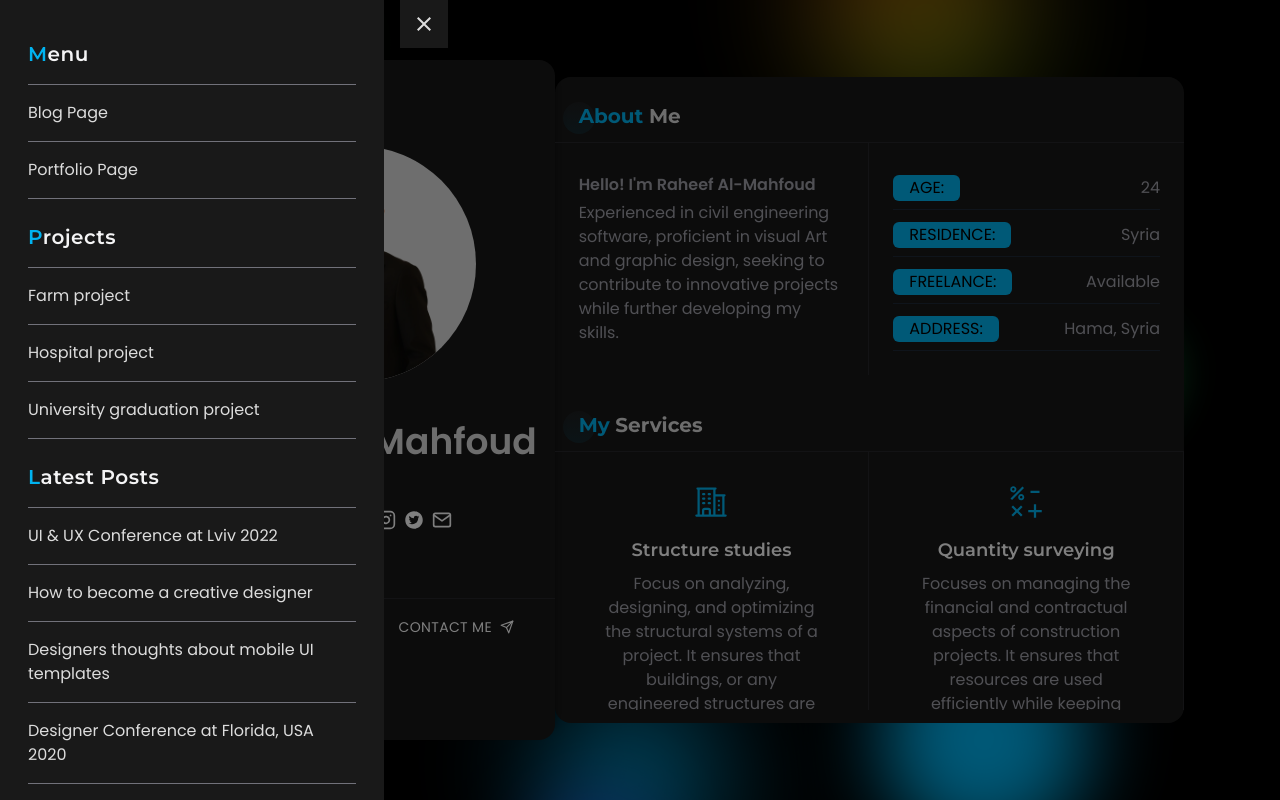
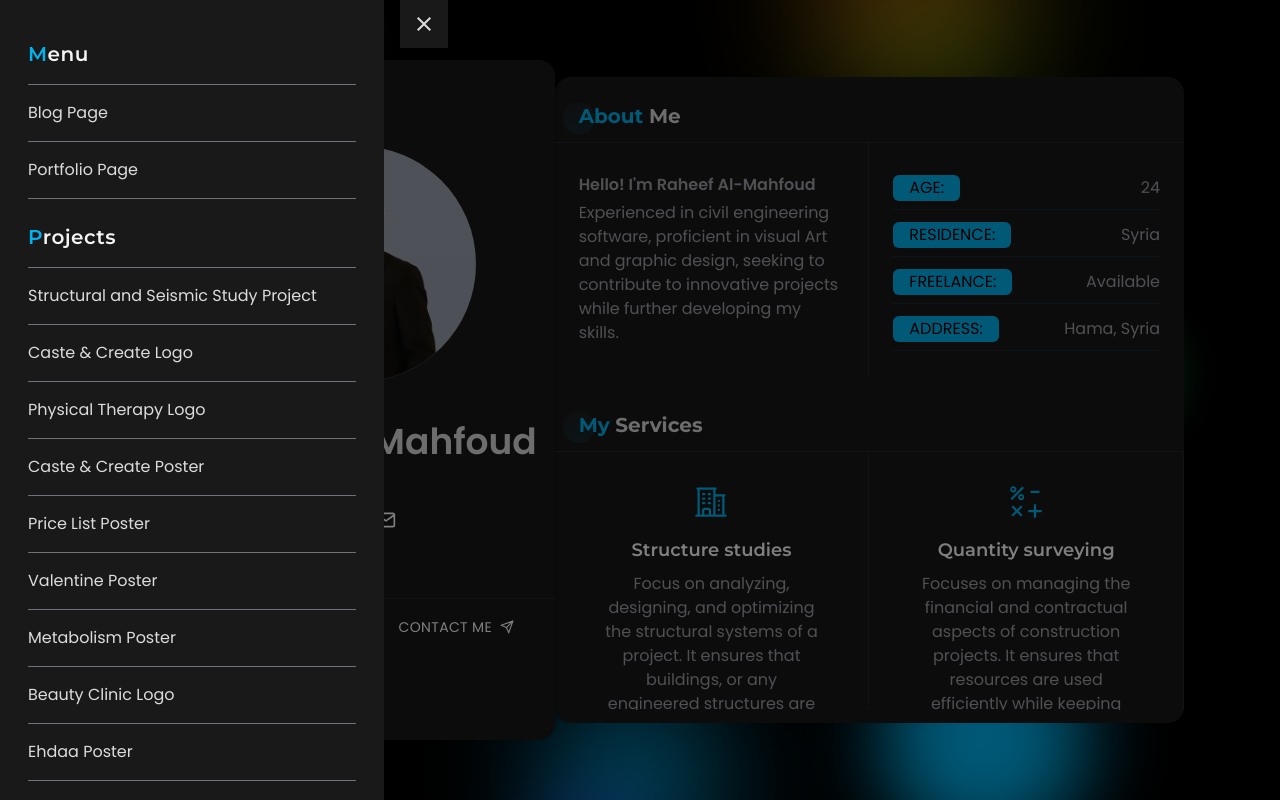
Before and after one commit to NisrinML/raheef-portfolio, a React (Create React App) app: page / in a window 1280 px wide. Both pictures are taken after a click on the element 128 px from the left and 96 px from the top of the page. Built offline with nearby package versions, Linux system fonts and the light colour scheme.

Commit message:
* update sidenav

```diff
--- a/src/components/home/Left.js
+++ b/src/components/home/Left.js
@@ -1,9 +1,9 @@
 import React from "react";
 import { useTypewriter, Cursor } from "react-simple-typewriter";
 import { BsCloudLightningFill, BsFacebook } from "react-icons/bs";
-import { FaGithub, FaLinkedin } from "react-icons/fa";
-import { AiFillTwitterCircle } from "react-icons/ai";
-import { SiYoutubemusic } from "react-icons/si";
+// import { FaGithub, FaLinkedin } from "react-icons/fa";
+// import { AiFillTwitterCircle } from "react-icons/ai";
+// import { SiYoutubemusic } from "react-icons/si";
 import { FiInstagram, FiMail, FiSend } from "react-icons/fi";
 import CV from "../../assets/Raheef_AlMahfoud_resume.pdf";
 import { bannerImg } from "../../assets/index";
@@ -22,7 +22,7 @@ const Left = ({setAbout,
   });
   return (
     <div className="w-full lgl:w-5/12 h-full flex flex-col items-center justify-center bg-bodyColor rounded-2xl shadow-testShwdow z-10">
-   <div className="w-[60%] rounded-full bg-textColor mt-8 md:mt-0 overflow-hidden">
+   <div className="w-[60%] rounded-full bg-gray-400 mt-8 md:mt-0 overflow-hidden">
   <img
     className="w-full h-full object-cover"
     src={bannerImg}
@@ -38,7 +38,7 @@ const Left = ({setAbout,
             <Cursor cursorBlinking="false" cursorStyle="|" />
           </p>
           <div className="flex justify-center gap-2 mt-2">
-            <span className="hover:text-designColor duration-300 cursor-pointer text-xl">
+            {/* <span className="hover:text-designColor duration-300 cursor-pointer text-xl">
               <FaGithub />
             </span>
             <span className="hover:text-designColor duration-300 cursor-pointer text-xl">
@@ -46,19 +46,22 @@ const Left = ({setAbout,
             </span>
             <span className="hover:text-designColor duration-300 cursor-pointer text-xl">
               <SiYoutubemusic />
-            </span>
-            <span className="hover:text-designColor duration-300 cursor-pointer text-xl">
+            </span> */}
+            <a href="https://www.facebook.com/share/1EzsQqxo9U/" target="_blank"  rel="noreferrer"
+            className="hover:text-designColor duration-300 cursor-pointer text-xl">
               <BsFacebook />
-            </span>
-            <span className="hover:text-designColor duration-300 cursor-pointer text-xl">
+            </a>
+            <a href="https://www.instagram.com/raheefmah?igsh=MWVqNHJkcTZ6enJ6bQ==" target="_blank"  rel="noreferrer"
+            className="hover:text-designColor duration-300 cursor-pointer text-xl">
               <FiInstagram />
-            </span>
-            <span className="hover:text-designColor duration-300 cursor-pointer text-xl">
+            </a>
+            {/* <span className="hover:text-designColor duration-300 cursor-pointer text-xl">
               <AiFillTwitterCircle />
-            </span>
-            <span className="hover:text-designColor duration-300 cursor-pointer text-xl">
+            </span> */}
+            <a href="mailto:Raheefmah@gmail.com" target="_blank"  rel="noreferrer"
+            className="hover:text-designColor duration-300 cursor-pointer text-xl">
               <FiMail />
-            </span>
+            </a>
           </div>
         </div>
         <div className="flex h-14">
--- a/src/components/home/sidenav/Sidenav.js
+++ b/src/components/home/sidenav/Sidenav.js
@@ -11,11 +11,17 @@ const Sidenav = () => {
       </ul>
       <SidenavTitle title="P" subTitle="rojects" />
       <ul>
-        <li className="sidenavLi">Farm project </li>
-        <li className="sidenavLi">Hospital  project</li>
-        <li className="sidenavLi">University graduation project</li>
+        <li className="sidenavLi">Structural and Seismic Study Project</li>
+        <li className="sidenavLi">Caste & Create Logo </li>
+        <li className="sidenavLi">Physical Therapy Logo</li>
+        <li className="sidenavLi">Caste & Create Poster</li>
+        <li className="sidenavLi">Price List Poster</li>
+        <li className="sidenavLi">Valentine Poster</li>
+        <li className="sidenavLi">Metabolism Poster</li>
+        <li className="sidenavLi">Beauty Clinic Logo</li>
+        <li className="sidenavLi">Ehdaa Poster</li>
       </ul>
-      <SidenavTitle title="L" subTitle="atest Posts" />
+      {/* <SidenavTitle title="L" subTitle="atest Posts" />
       <ul>
         <li className="sidenavLi">UI & UX Conference at Lviv 2022</li>
         <li className="sidenavLi">How to become a creative designer</li>
@@ -23,7 +29,7 @@ const Sidenav = () => {
           Designers thoughts about mobile UI templates
         </li>
         <li className="sidenavLi">Designer Conference at Florida, USA 2020</li>
-      </ul>
+      </ul> */}
       <SidenavTitle title="R" subTitle="each Me" />
       <ul>
         <li className="sidenavLi">+963 936674601</li>
--- a/src/components/projects/Projects.js
+++ b/src/components/projects/Projects.js
@@ -16,12 +16,12 @@ const Projects = () => {
             pdf={true}
           />
           <ProjectsCard
-            title="logo1"
+            title="Caste & Create"
             category="Logo"
             image={l1}
           />
           <ProjectsCard
-            title="logo2"
+            title="Physical Therapy"
             category="Logo"
             image={l2}
           />
@@ -52,7 +52,7 @@ const Projects = () => {
           />
                  <ProjectsCard
             title="Beauty Clinic"
-            category="Poster"
+            category="Logo"
             image={p1}
           />
                            <ProjectsCard
```
